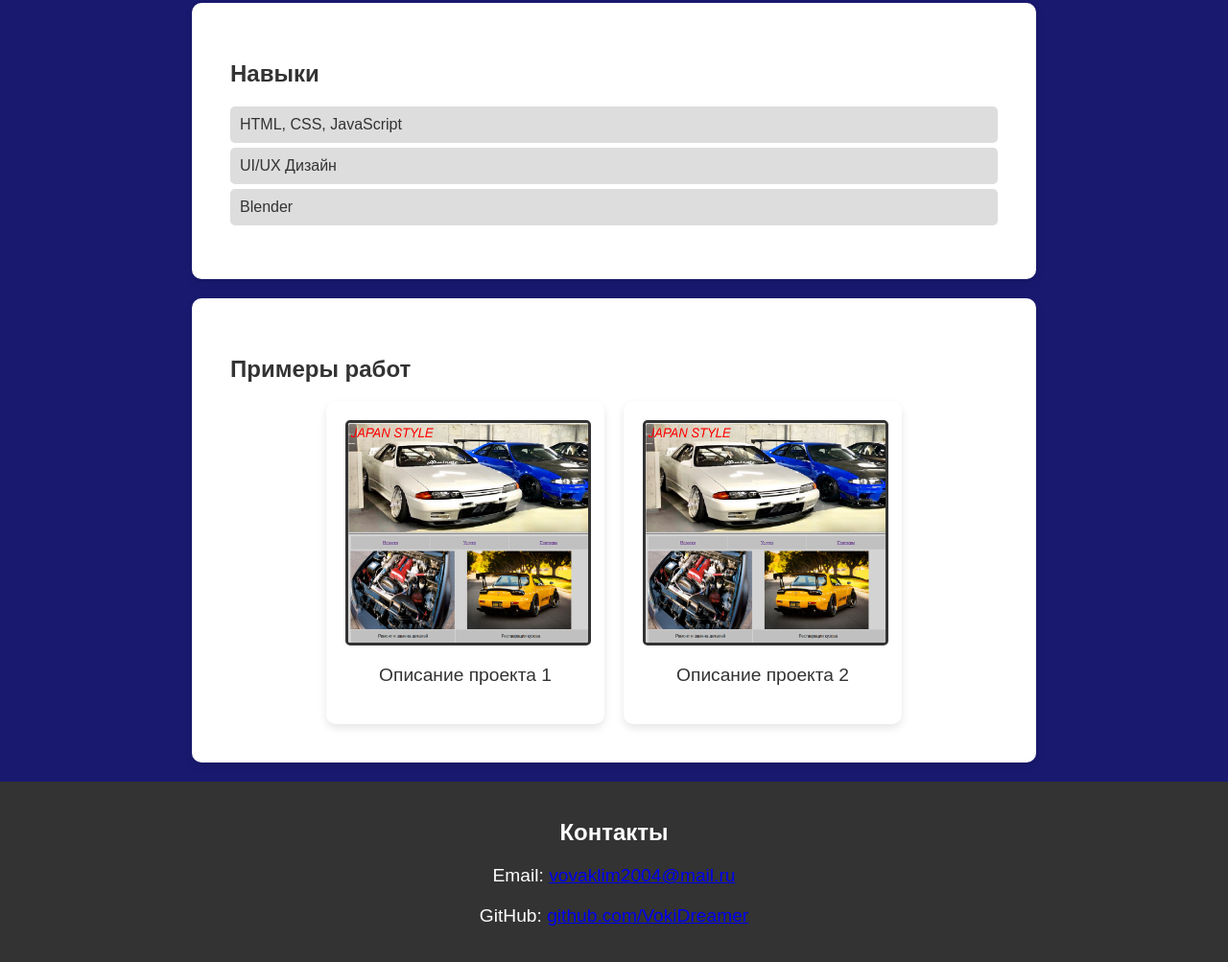
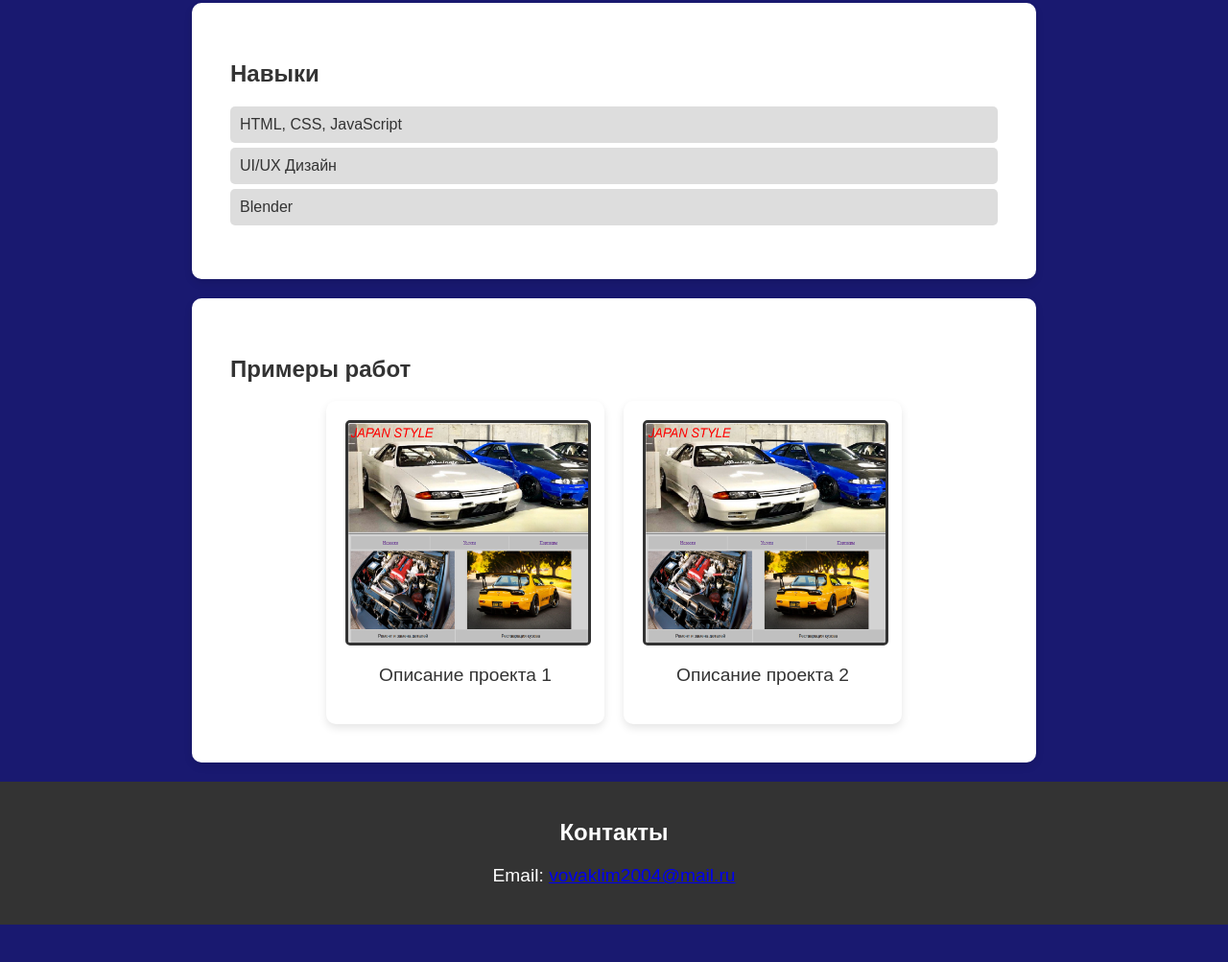
Before and after one commit to VokiDream/mysite.github.io, a plain HTML site: page index.html in a window 1280 px wide. Shown: the part 879-1882 px from the top of the page at 96% size. After the commit the page ends 1843 px from the top, so only its background shows below. Drawn offline with Linux system fonts and the light colour scheme.

Commit message:
Update index.html

```diff
--- a/index.html
+++ b/index.html
@@ -51,7 +51,6 @@
     <footer>
         <h2>Контакты</h2>
         <p>Email: <a href="mailto:vovaklim2004@mail.ru">vovaklim2004@mail.ru</a></p>
-        <p>GitHub: <a href="https://github.com/VokiDreamer" target="_blank">github.com/VokiDreamer</a></p>
     </footer>
 </body>
 </html>
```
